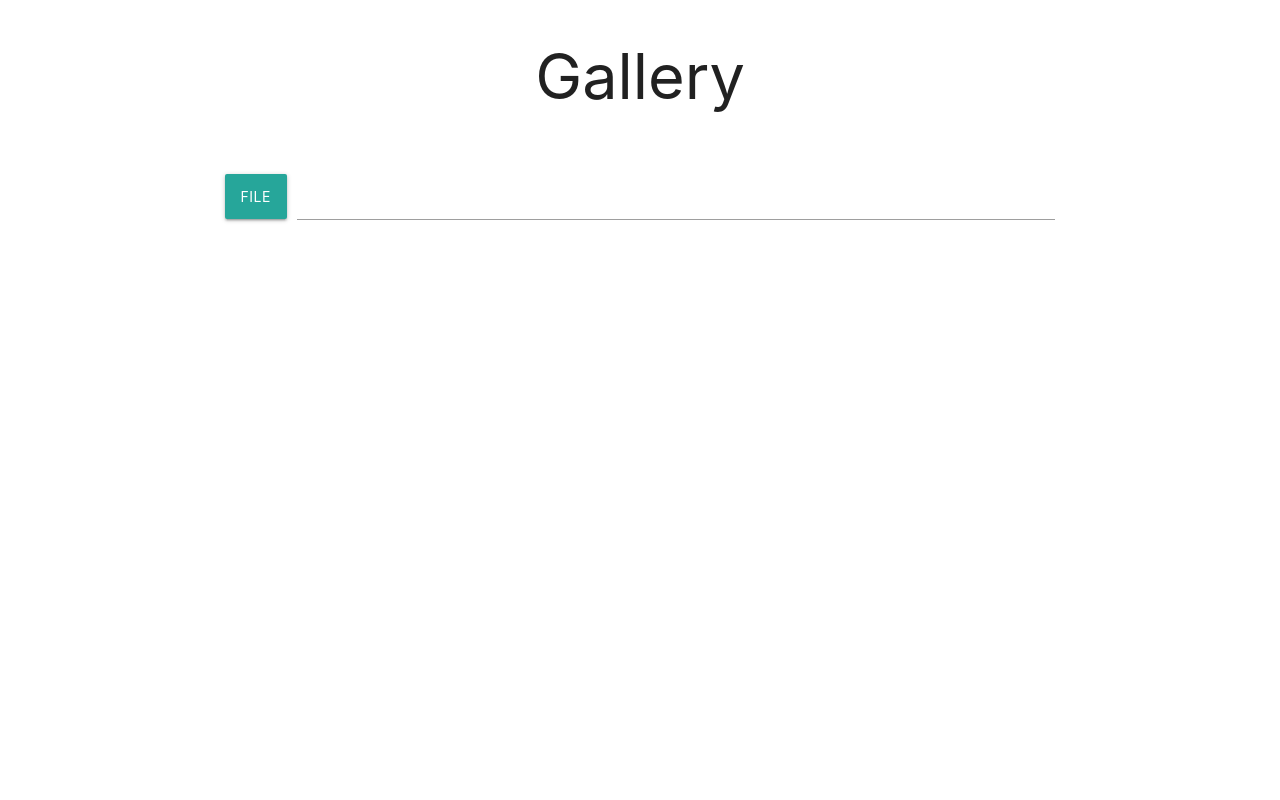
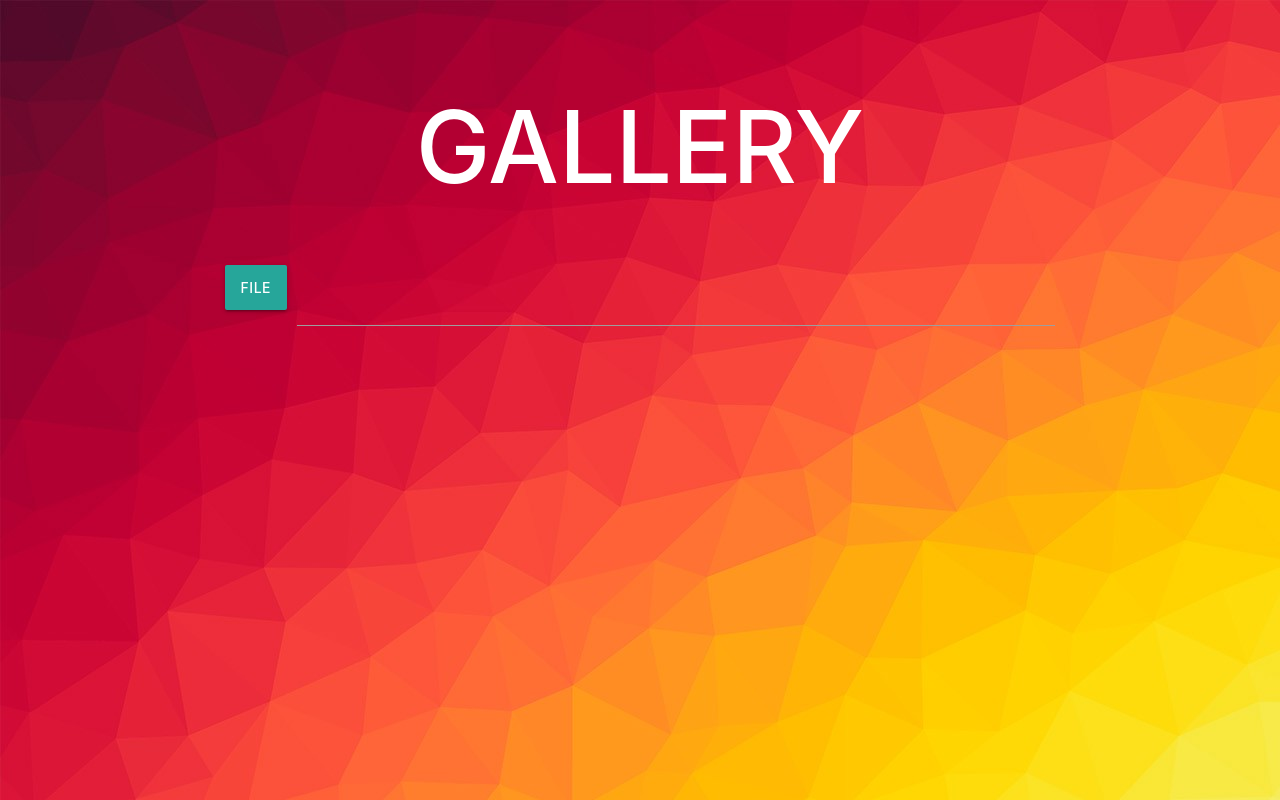
Before and after one commit to danescob/JSForLadyes, a plain HTML site: page JSForLadies/Ejemplo Callbacks/index.html in a window 1280 px wide. Shown: the top 800 px of the page. Drawn offline with nearby package versions, Linux system fonts and the light colour scheme.

Commit message:
Add styles

```diff
--- a/JSForLadies/Ejemplo Callbacks/css/style.css
+++ b/JSForLadies/Ejemplo Callbacks/css/style.css
@@ -1,3 +1,20 @@
+   #section3 {
+     color: #fff;
+   }
+
+   #section2 {
+     color: #fff;
+     font-size: 100px;
+   }
+
+   #section1 {
+     padding-top:50px;
+     background: url("colors.jpg");
+     background-repeat: repeat;
+     position: relative;
+     height: 1900px;
+   }
+
 .img-ctn {
 	margin: 10px;
 	display: block;
--- a/JSForLadies/Ejemplo Callbacks/index.html
+++ b/JSForLadies/Ejemplo Callbacks/index.html
@@ -7,17 +7,26 @@
 		<link rel="stylesheet" type="text/css" href="css/style.css">
 	</head>
 	<body>
+    <div id="section1" >
 			<div class="row">
 				<div class="col s8 offset-s2">
-				<h1 class="center-align">Gallery</h1>
+					<h1 id="section2" class="center-align">
+            <strong>GALLERY</strong>
+          </h1>
 					<br>
 					<div class="file-field input-field">
 					  <div class="btn">
-				    <span>File</span>
+					    <span>
+                <strong>
+                  File
+                </strong>
+              </span>
 					    <input type="file" class="form-control" id="load_btn" accept="image/*" multiple>
 					  </div>
 					  <div class="file-path-wrapper">
+					    <p id="section3">
 					      <input class="file-path validate" type="text">
+					    </p>
 					  </div>
 					</div>
 
@@ -36,6 +45,7 @@
 					</div>
 				</div>
       </div>
+		</div>
 		<script src="https://ajax.googleapis.com/ajax/libs/jquery/1.12.2/jquery.min.js"></script>
 		<script type="text/javascript" src="https://cdnjs.cloudflare.com/ajax/libs/materialize/0.97.6/js/materialize.min.js"></script>
 		<script type="text/javascript" src="js/app.js"></script>
```
Also changed, not shown: JSForLadies/Ejemplo Callbacks/css/colors.jpg (added). Lines whose indentation alone changed are shown as unchanged.
